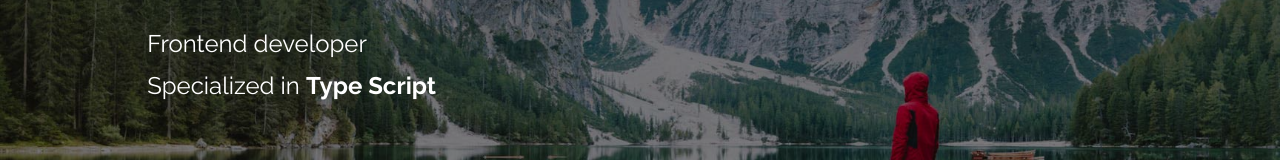
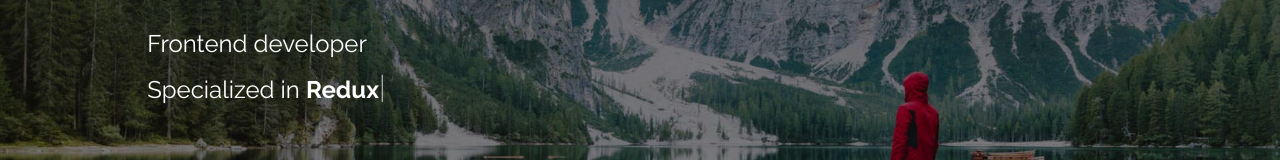
Before and after one commit to Saleroses/portfolio, a React (Create React App) app: page / in a window 1280 px wide. Shown: the part 385-545 px from the top of the page. Built offline with nearby package versions, Linux system fonts and the light colour scheme.

Commit message:
text Changer

```diff
--- a/src/header/Typewriter.tsx
+++ /dev/null
@@ -1 +0,0 @@
-import React, { useState, useEffect } from 'react';
--- a/src/main/Main.module.css
+++ b/src/main/Main.module.css
@@ -72,3 +72,17 @@ h1 {
     color: white;
     line-height: 0.5;
 }
+
+.cursorBlink {
+    font-weight:350;
+    font-size:30px;
+    color: white;
+    width:5px;
+    overflow:hidden;
+    animation:blink 1s steps(5,start) infinite
+}
+@keyframes blink{from,to{color:transparent}50%{color:white}}
+@-moz-keyframes blink{from,to{color:transparent}50%{color:white}}
+@-webkit-keyframes blink{from,to{color:transparent}50%{color:white}}
+@-ms-keyframes blink{from,to{color:transparent}50%{color:white}}
+@-o-keyframes blink{from,to{color:transparent}50%{color:white}}
--- a/src/main/Main.tsx
+++ b/src/main/Main.tsx
@@ -10,9 +10,9 @@ const Main = () => {
 
 
     const SpecializedListText = [
-        "Software engineer",
         "React",
         "Type Script",
+        'Redux',
         "Java Script",
     ]
 
@@ -25,7 +25,7 @@ const Main = () => {
             if (currentIndex < props.text.length) {
                 const timeout = setTimeout(() => {
                     setCurrentText(props.text[currentIndex]);
-                    setCurrentIndex(prevIndex => prevIndex + 1);
+                    setCurrentIndex(currentIndex + 1);
                 }, props.delay);
 
                 return () => clearTimeout(timeout);
@@ -37,6 +37,11 @@ const Main = () => {
         return <span>{currentText}</span>;
     };
 
+
+
+
+
+
     return (
         <div className={s.mainBlock}>
             <div className={s.foto}>
@@ -46,6 +51,7 @@ const Main = () => {
                     <p className={s.text2}><span>{"Specialized in "}</span>
                         <span className={s.specialized}><Typewriter text={SpecializedListText} delay={2000}/>
                         </span>
+                        <span className={s.cursorBlink}>|</span>
                     </p>
                 </div>
             </div>
```
